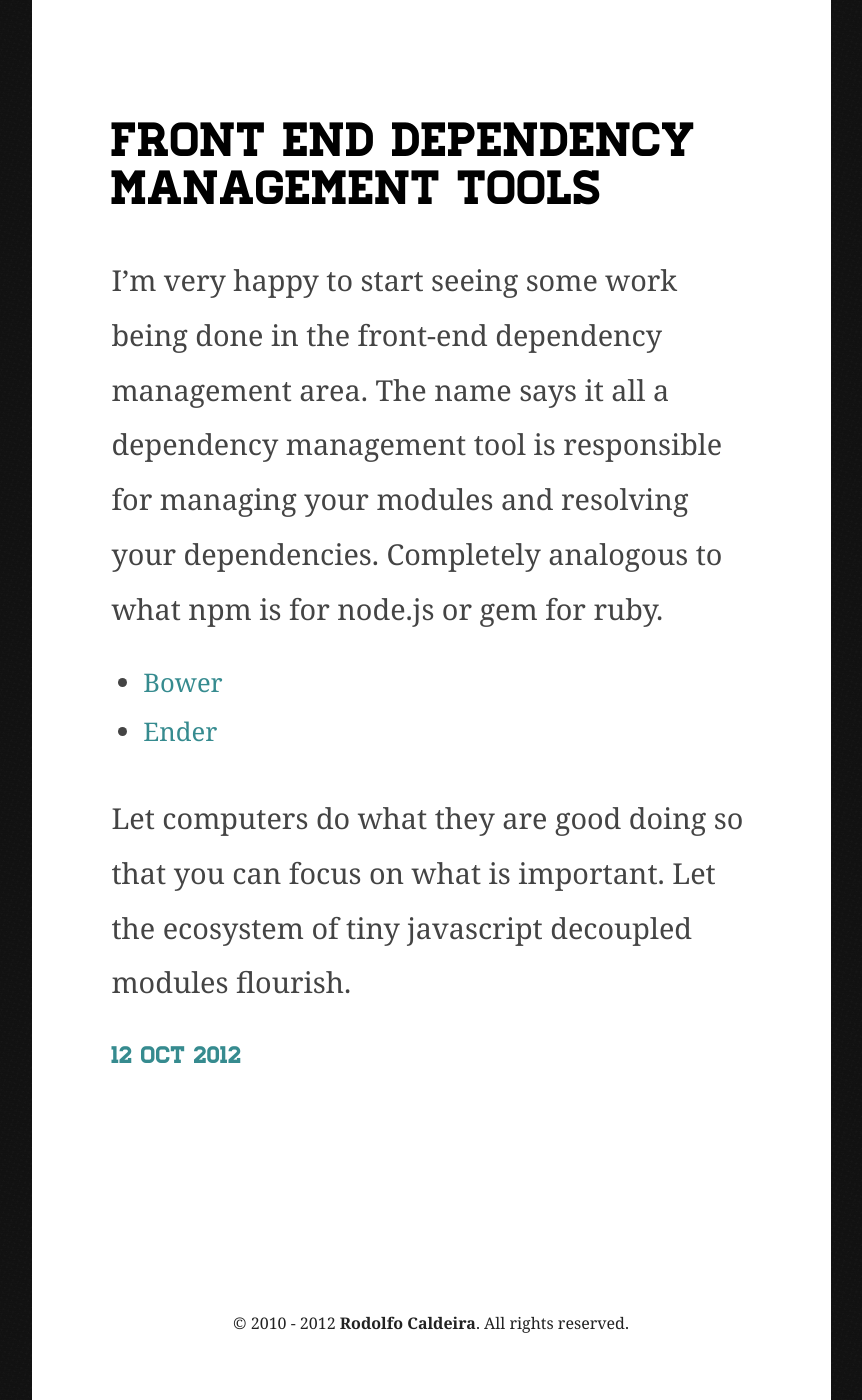
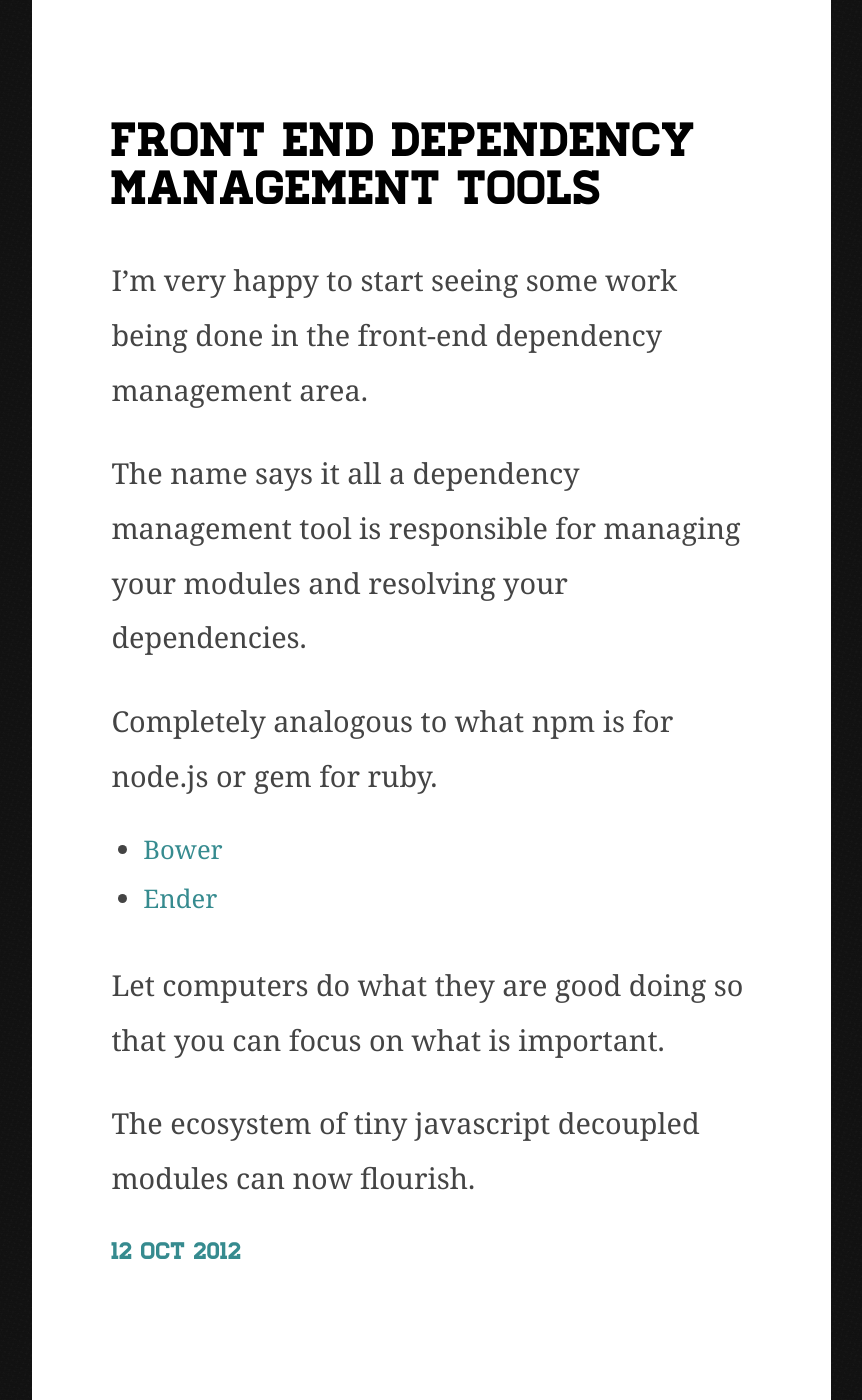
Before and after one commit to rodolfocaldeira/rodolfocaldeira.github.com, a Jekyll site: the page built from _posts/2012-10-12-front-end-dependency-management-tools.markdown, in a window 1280 px wide and 1400 px high, scrolled down 637 px. Shown: the whole window, without its empty margins (209-1071 px from the left). Built offline with Jekyll 4.4.1, drawn with Linux system fonts in a browser that asks for light colours.

Commit message:
Better formatting to the Front end post.

```diff
--- a/_posts/2012-10-12-front-end-dependency-management-tools.markdown
+++ b/_posts/2012-10-12-front-end-dependency-management-tools.markdown
@@ -3,11 +3,14 @@ title: Front end dependency management tools
 layout: post
 ---
 I'm very happy to start seeing some work being done in the front-end dependency management area.
+
 The name says it all a dependency management tool is responsible for managing your modules and resolving your dependencies.
+
 Completely analogous to what npm is for node.js or gem for ruby.
 
 - [Bower](http://twitter.github.com/bower/)
 - [Ender](http://ender.no.de/)
 
 Let computers do what they are good doing so that you can focus on what is important.
-Let the ecosystem of tiny javascript decoupled modules flourish.
+
+The ecosystem of tiny javascript decoupled modules can now flourish.
```
